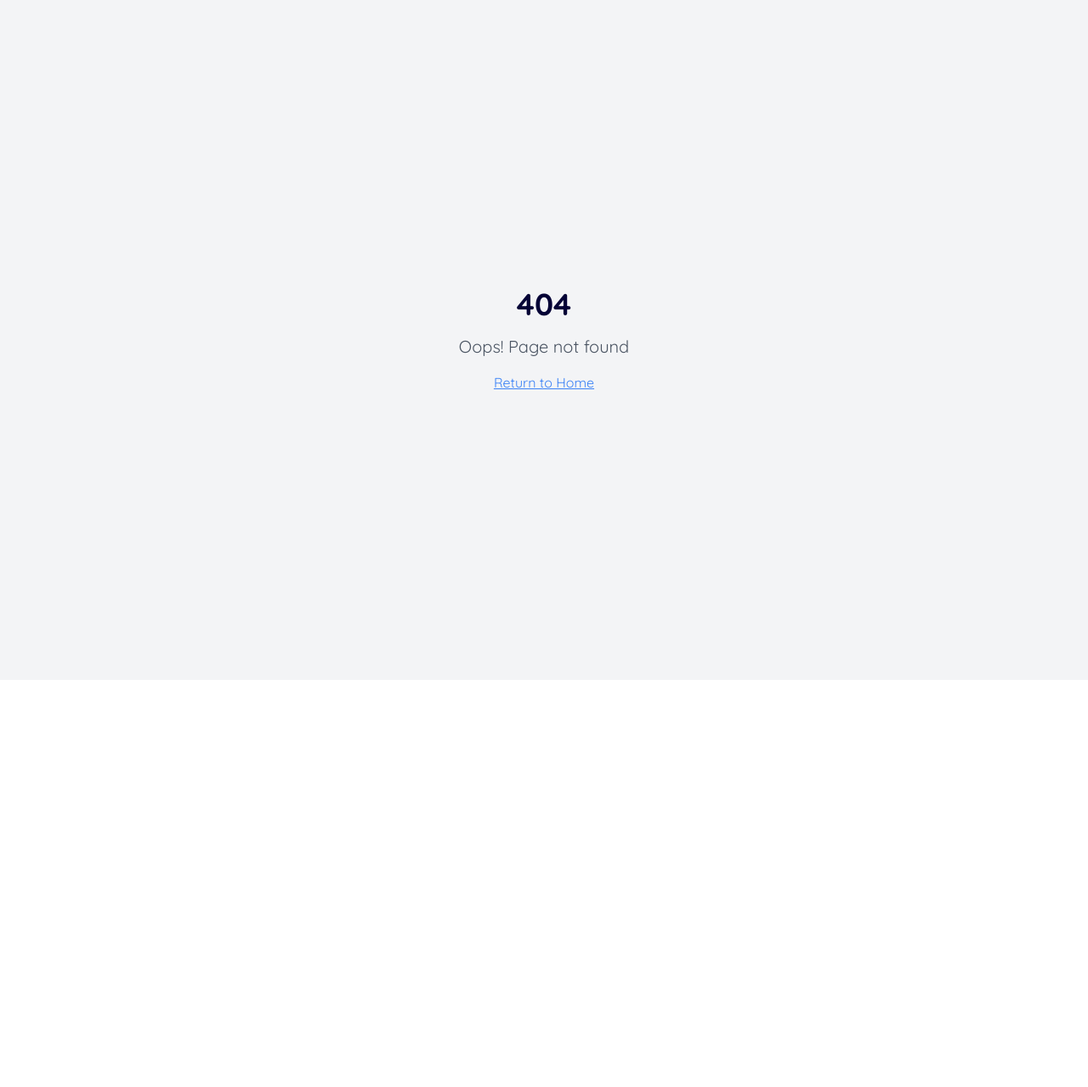
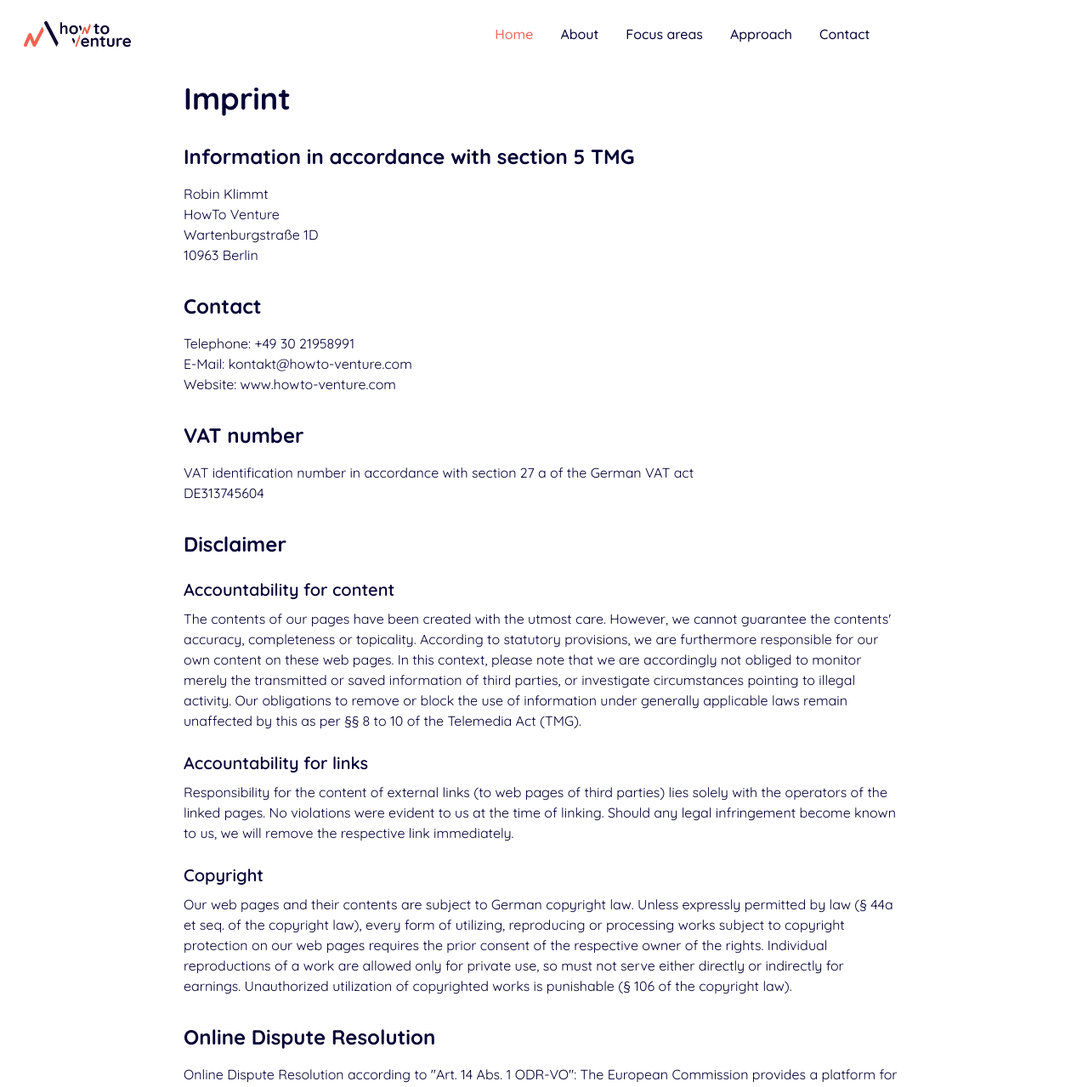
Before and after one commit to RoKCode-Hub/howto-venture, a React (Vite) app: page /imprint in a window 1280 px wide. Before the commit this address had no page. Shown: the top 1279 px of the page at 85% size. Before the commit the page ends 800 px from the top, so only its background shows below. Built offline with nearby package versions, Linux system fonts and the light colour scheme; the HTML template or start-up script is replaced by a standard one.

Commit message:
Add Imprint page

```diff
--- a/src/App.tsx
+++ b/src/App.tsx
@@ -5,6 +5,7 @@ import { QueryClient, QueryClientProvider } from "@tanstack/react-query";
 import { BrowserRouter, Routes, Route } from "react-router-dom";
 import Index from "./pages/Index";
 import PrivacyPolicy from "./pages/PrivacyPolicy";
+import Imprint from "./pages/Imprint";
 import NotFound from "./pages/NotFound";
 
 const queryClient = new QueryClient();
@@ -18,6 +19,7 @@ const App = () => (
         <Routes>
           <Route path="/" element={<Index />} />
           <Route path="/privacy-policy" element={<PrivacyPolicy />} />
+          <Route path="/imprint" element={<Imprint />} />
           {/* ADD ALL CUSTOM ROUTES ABOVE THE CATCH-ALL "*" ROUTE */}
           <Route path="*" element={<NotFound />} />
         </Routes>
--- a/src/components/Contact.tsx
+++ b/src/components/Contact.tsx
@@ -108,12 +108,12 @@ const Contact = () => {
             </div>
 
             <div className="mt-16 space-y-3">
-              <a
-                href="#"
+              <Link
+                to="/imprint"
                 className="block text-base font-quicksand hover:text-accent transition-colors underline"
               >
                 Imprint
-              </a>
+              </Link>
               <Link
                 to="/privacy-policy"
                 className="block text-base font-quicksand hover:text-accent transition-colors underline"
--- /dev/null
+++ b/src/pages/Imprint.tsx
@@ -0,0 +1,86 @@
+import { Link } from "react-router-dom";
+import Navigation from "@/components/Navigation";
+import Footer from "@/components/Footer";
+
+const Imprint = () => {
+  return (
+    <div className="min-h-screen">
+      <Navigation />
+      <main className="container mx-auto px-6 py-24 max-w-4xl">
+        <h1 className="text-4xl font-bold text-primary mb-8">Imprint</h1>
+
+        <section className="prose prose-lg max-w-none space-y-8 text-foreground">
+          <div>
+            <h2 className="text-2xl font-bold text-primary mb-4">Information in accordance with section 5 TMG</h2>
+            <p className="text-base">
+              Robin Klimmt<br />
+              HowTo Venture<br />
+              Wartenburgstraße 1D<br />
+              10963 Berlin
+            </p>
+          </div>
+
+          <div>
+            <h2 className="text-2xl font-bold text-primary mb-4">Contact</h2>
+            <p className="text-base">
+              Telephone: +49 30 21958991<br />
+              E-Mail: kontakt@howto-venture.com<br />
+              Website: www.howto-venture.com
+            </p>
+          </div>
+
+          <div>
+            <h2 className="text-2xl font-bold text-primary mb-4">VAT number</h2>
+            <p className="text-base">
+              VAT identification number in accordance with section 27 a of the German VAT act<br />
+              DE313745604
+            </p>
+          </div>
+
+          <div>
+            <h2 className="text-2xl font-bold text-primary mb-4">Disclaimer</h2>
+
+            <h3 className="text-xl font-semibold text-primary mt-6 mb-2">Accountability for content</h3>
+            <p className="text-base">
+              The contents of our pages have been created with the utmost care. However, we cannot guarantee the contents' accuracy, completeness or topicality. According to statutory provisions, we are furthermore responsible for our own content on these web pages. In this context, please note that we are accordingly not obliged to monitor merely the transmitted or saved information of third parties, or investigate circumstances pointing to illegal activity. Our obligations to remove or block the use of information under generally applicable laws remain unaffected by this as per §§ 8 to 10 of the Telemedia Act (TMG).
+            </p>
+
+            <h3 className="text-xl font-semibold text-primary mt-6 mb-2">Accountability for links</h3>
+            <p className="text-base">
+              Responsibility for the content of external links (to web pages of third parties) lies solely with the operators of the linked pages. No violations were evident to us at the time of linking. Should any legal infringement become known to us, we will remove the respective link immediately.
+            </p>
+
+            <h3 className="text-xl font-semibold text-primary mt-6 mb-2">Copyright</h3>
+            <p className="text-base">
+              Our web pages and their contents are subject to German copyright law. Unless expressly permitted by law (§ 44a et seq. of the copyright law), every form of utilizing, reproducing or processing works subject to copyright protection on our web pages requires the prior consent of the respective owner of the rights. Individual reproductions of a work are allowed only for private use, so must not serve either directly or indirectly for earnings. Unauthorized utilization of copyrighted works is punishable (§ 106 of the copyright law).
+            </p>
+          </div>
+
+          <div>
+            <h2 className="text-2xl font-bold text-primary mb-4">Online Dispute Resolution</h2>
+            <p className="text-base">
+              Online Dispute Resolution according to "Art. 14 Abs. 1 ODR-VO": The European Commission provides a platform for online dispute resolution, which you can access here:{" "}
+              <a
+                href="http://ec.europa.eu/consumers/odr"
+                target="_blank"
+                rel="noopener noreferrer"
+                className="text-accent hover:underline"
+              >
+                http://ec.europa.eu/consumers/odr
+              </a>
+            </p>
+          </div>
+        </section>
+
+        <div className="mt-12">
+          <Link to="/" className="text-accent hover:underline">
+            ← Back to Home
+          </Link>
+        </div>
+      </main>
+      <Footer />
+    </div>
+  );
+};
+
+export default Imprint;
```
